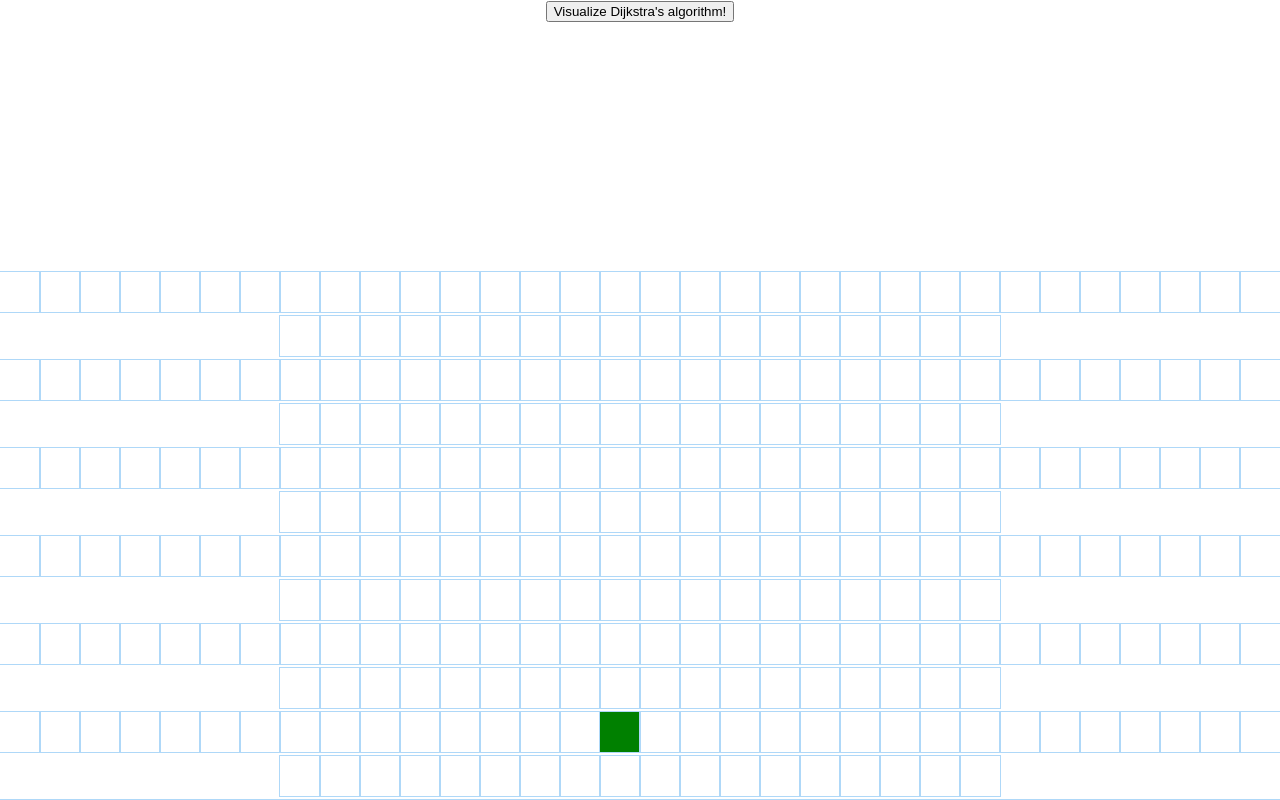
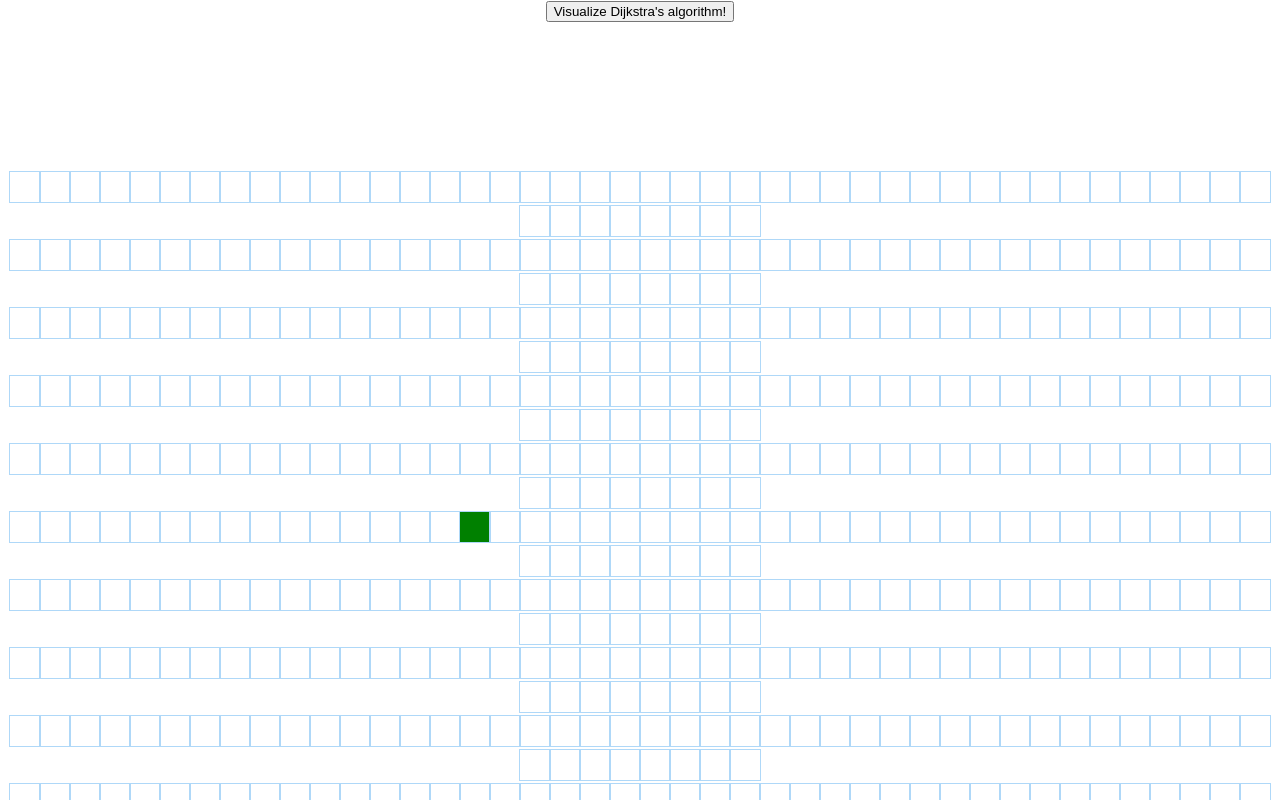
Before and after one commit to DanielShinoda/pathplanning, a React (Create React App) app: page / in a window 1280 px wide. Shown: the top 800 px of the page. Built offline with nearby package versions, Linux system fonts and the light colour scheme.

Commit message:
cells size reduced

```diff
--- a/src/PPVisualizer/Node/Node.css
+++ b/src/PPVisualizer/Node/Node.css
@@ -1,6 +1,6 @@
 .node {
-    width: 40px;
-    height: 40px;
+    width: 30px;
+    height: 30px;
     outline: 1px solid rgb(175, 216, 248);
     display: inline-block;
   }
--- a/src/PPVisualizer/PPVisualizer.css
+++ b/src/PPVisualizer/PPVisualizer.css
@@ -1,3 +1,3 @@
 .grid {
-  margin: 250px 0 0;
+  margin: 150px 0 0;
 }
```
